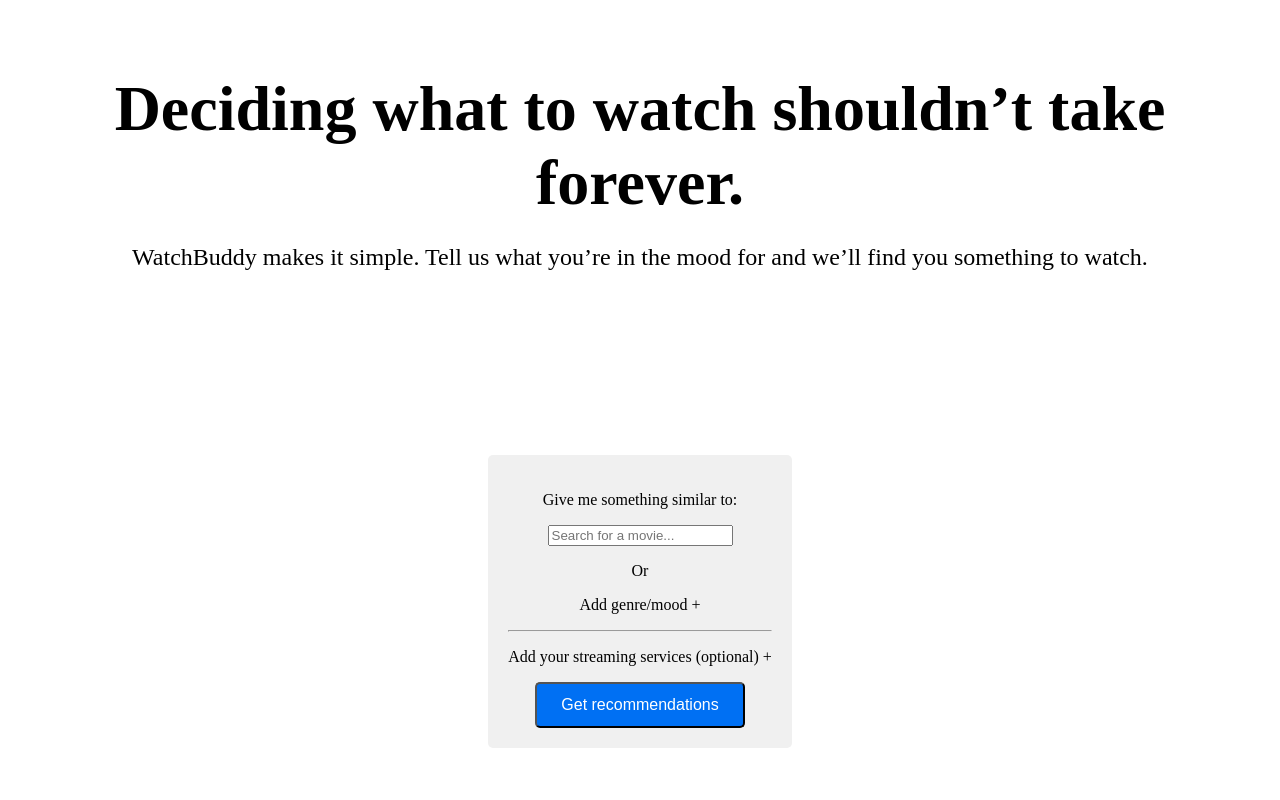
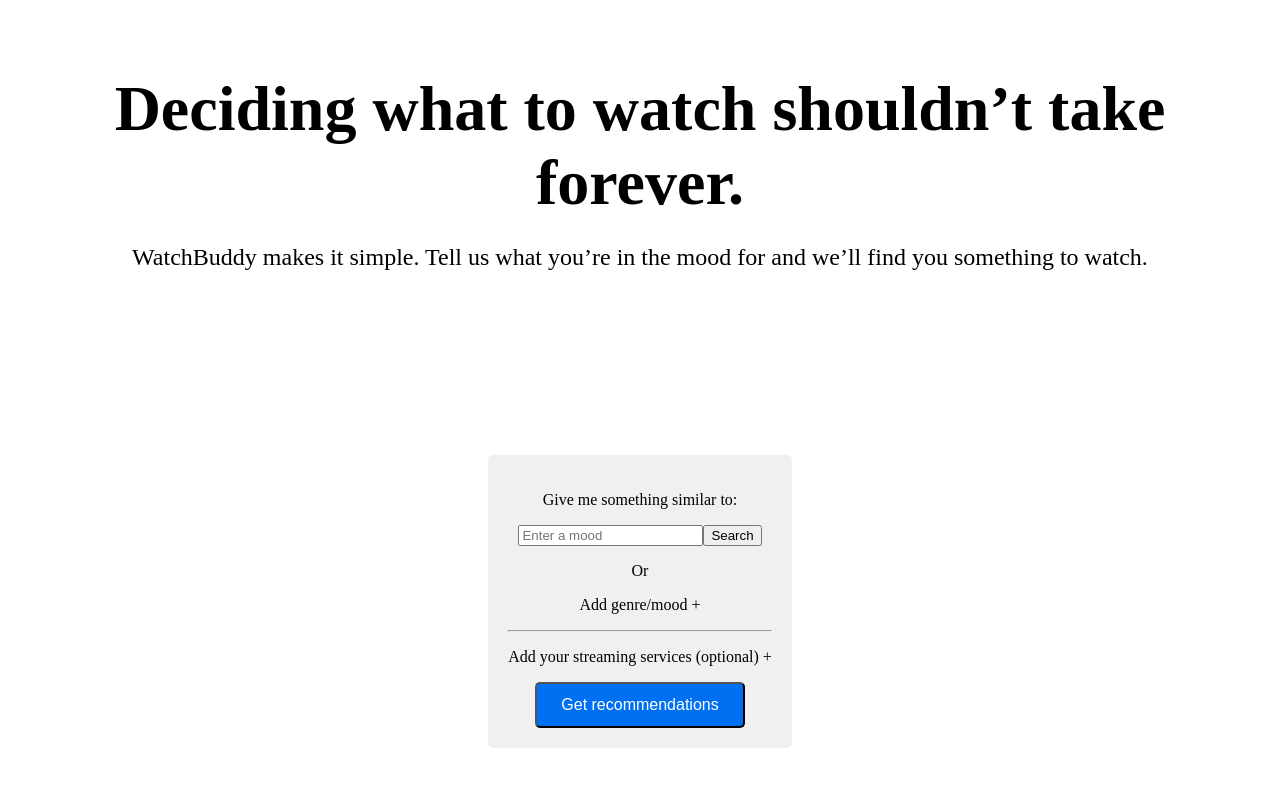
Before and after one commit to PinkSquacht/WatchBuddy, a Next.js app: page / in a window 1280 px wide. Shown: the top 800 px of the page. Built offline with nearby package versions, Linux system fonts and the light colour scheme.

Commit message:
update index.jsx, searchbar.jsx, add recommendations.jsx and render link to backend

```diff
--- a/componets/SearchBar.jsx
+++ b/componets/SearchBar.jsx
@@ -1,23 +1,37 @@
-// components/SearchBar.js
+// components/SearchBar.jsx
 import { useState } from 'react';
+import { useRouter } from 'next/router';
 
 const SearchBar = ({ onSearch }) => {
-  const [searchTerm, setSearchTerm] = useState('');
+  const [term, setTerm] = useState('');
+  const router = useRouter();
 
-  const handleSearch = (event) => {
-    event.preventDefault();
-    onSearch(searchTerm);
+  const handleInputChange = (e) => {
+    setTerm(e.target.value);
+  };
+
+  const handleSearch = () => {
+    onSearch(term);
+    if (term.trim()) {
+      router.push({
+        pathname: '/recommendations',
+        query: { mood: term }
+      });
+    } else {
+      console.log('Please enter a mood');
+    }
   };
 
   return (
-    <form onSubmit={handleSearch}>
+    <div>
       <input
         type="text"
-        value={searchTerm}
-        onChange={(e) => setSearchTerm(e.target.value)}
-        placeholder="Search for a movie..."
+        value={term}
+        onChange={handleInputChange}
+        placeholder="Enter a mood"
       />
-    </form>
+      <button onClick={handleSearch}>Search</button>
+    </div>
   );
 };
 
--- a/package.json
+++ b/package.json
@@ -9,9 +9,9 @@
     "lint": "next lint"
   },
   "dependencies": {
-    "react": "^18",
-    "react-dom": "^18",
-    "next": "14.2.3"
+    "next": "^14.2.3",
+    "react": "^18.3.1",
+    "react-dom": "^18.3.1"
   },
   "devDependencies": {
     "eslint": "^8",
--- a/pages/index.jsx
+++ b/pages/index.jsx
@@ -1,13 +1,31 @@
 // pages/index.js
-import Link from "next/link";
+// import Link from "next/link";
 import styles from "../styles/Home.module.css";
 import SearchBar from "@/componets/SearchBar";
 import { useState } from "react";
+import { useRouter } from "next/router";
+
 
 const Home = () => {
+  const [searchTerm, setSearchTerm] = useState('');
   const [isOverlayOpen, setIsOverlayOpen] = useState(false);
-  const handleSearch = (searchTerm) => {
-    console.log(`Searching for ${searchTerm}`);
+  const router = useRouter();
+
+  const handleSearch = (term) => {
+    console.log('Search term set to:', term);
+    setSearchTerm(term);
+  };
+
+  const handleGetRecommendations = () => {
+    if (searchTerm.trim()) {
+      console.log('Navigating to recommendations with mood:', searchTerm);
+      router.push({
+        pathname: '/recommendations',
+        query: { mood: searchTerm }
+      });
+    } else {
+      console.log('Please enter a mood');
+    }
   };
 
   const toggleOverlay = () => {
@@ -41,9 +59,7 @@
                 <p>Genre/Mood options...</p>
               </div>
             )}
-            <Link href="/movie">
-              <button className={styles.button}> Get recommendations</button>
-            </Link>
+            <button className={styles.button} onClick={handleGetRecommendations}>Get recommendations</button>
           </div>
         </section>
       </main>
```
Also changed, not shown: pages/recommendations.jsx (added, +53 -0 lines), 1 other file (tests, documents, lock files or other folders).
